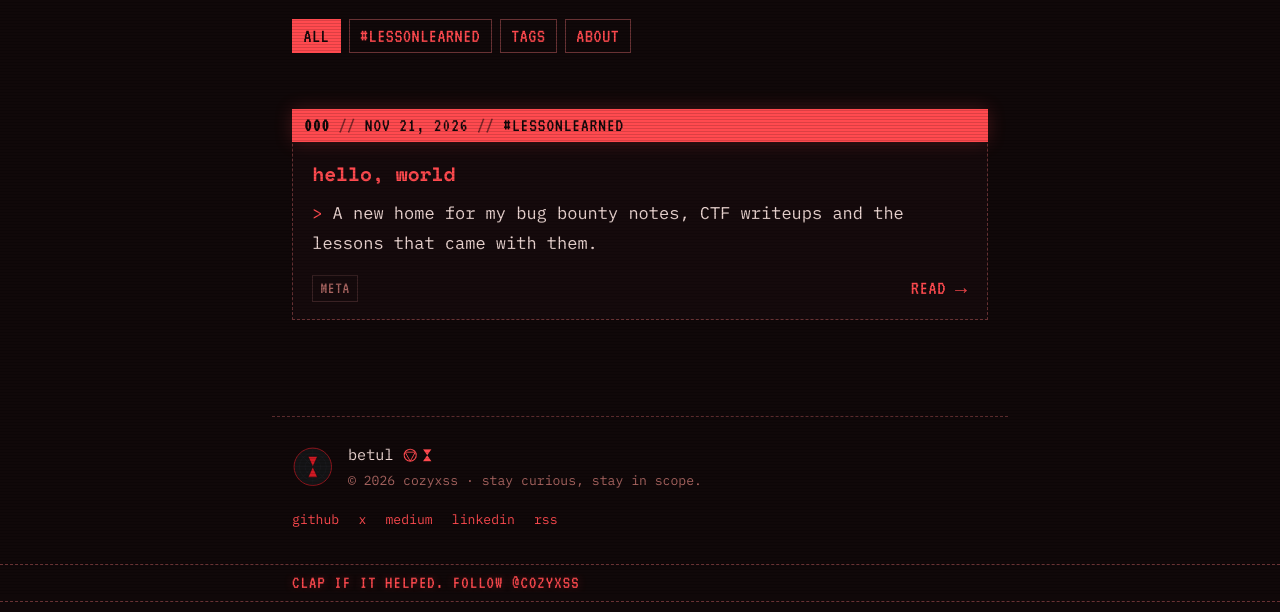
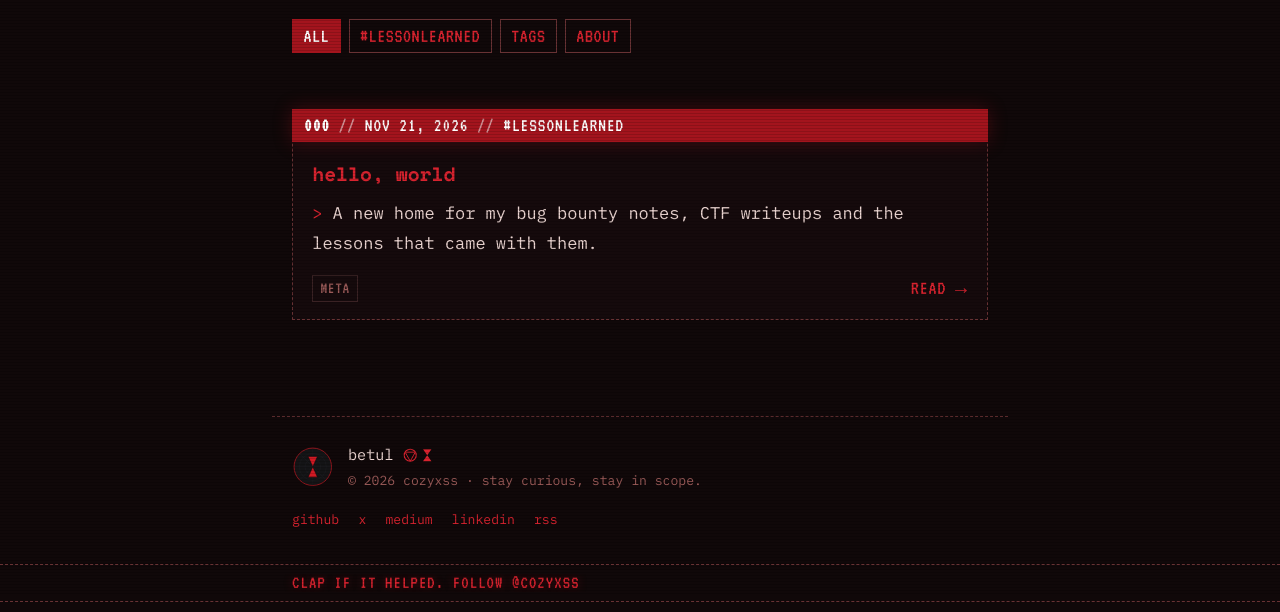
Before and after one commit to cozyxss/cozyxss.github.io, an Eleventy site: page src/index.njk in a window 1280 px wide. Shown: the part 204-816 px from the top of the page. Built offline with nearby package versions, Linux system fonts and the light colour scheme; Eleventy itself is replaced by a stand-in of ours; files that its build step writes are made by us from their sources.

Commit message:
Blood red palette: deep red bars with white text
Co-Authored-By: Claude Opus 5.5 <noreply@anthropic.com>
Claude-Session: https://claude.ai/code/session_01BzPJsTCbAFkC5u4PqCNkNA

```diff
--- a/src/assets/css/style.css
+++ b/src/assets/css/style.css
@@ -5,15 +5,15 @@
   --bg: #100809;
   --bg-2: #170c0d;           /* panels, code */
   --fg: #ecd6d2;             /* body text: soft, not neon, for long reading */
-  --ph: #ff4a4f;             /* phosphor: headings, accents */
-  --ph-dim: #a86460;         /* labels, meta */
+  --ph: #d8232f;             /* phosphor: headings, accents */
+  --ph-dim: #9a5a58;         /* labels, meta */
   --line: #3a2224;
   --line-hi: #683234;
   --bar-fg: #100809;         /* text on the bright bar */
-  --glow: 0 0 10px rgba(255, 74, 79, .32);
+  --glow: 0 0 10px rgba(216, 35, 47, .35);
   --scan: rgba(0, 0, 0, .14);
-  --img-tint: #ff4a4f;
-  --widow: #ff4a4f;
+  --img-tint: #c41a26;
+  --widow: #d8232f;
   --av-bg: #141416; --av-web: #2e2e34; --av-ring: #d11a24; --av-hg: #d11a24; --av-stroke: #0b0b0c;
   color-scheme: dark;
 }
@@ -103,15 +103,15 @@ body > .ticker { margin-top: 1rem; }
   font-family: var(--term); font-size: 1.25rem; line-height: 1; letter-spacing: .03em; text-transform: uppercase;
   text-decoration: none; color: var(--ph); border: 1px solid var(--line-hi); padding: .4rem .65rem .35rem;
 }
-.cat-nav a:hover, .cat-nav a[aria-current="page"] { background: var(--ph); color: var(--bar-fg); border-color: var(--ph); }
+.cat-nav a:hover, .cat-nav a[aria-current="page"] { background: #a3141d; color: #fff; border-color: #a3141d; }
 
 /* ---------- the bright bar (like the strip under the image in the reference) ---------- */
 .bar {
   display: flex; flex-wrap: wrap; align-items: center; gap: .15rem .55rem;
-  background: var(--ph); color: var(--bar-fg);
+  background: #a3141d; color: #fff;
   font-family: var(--term); font-size: 1.2rem; line-height: 1; letter-spacing: .05em; text-transform: uppercase;
   padding: .45rem .75rem .38rem;
-  box-shadow: 0 0 18px color-mix(in srgb, var(--ph) 22%, transparent);
+  box-shadow: 0 0 18px rgba(163, 20, 29, .35);
 }
 :root[data-theme="light"] .bar { box-shadow: none; }
 .bar a { color: inherit; text-decoration: none; }
```
